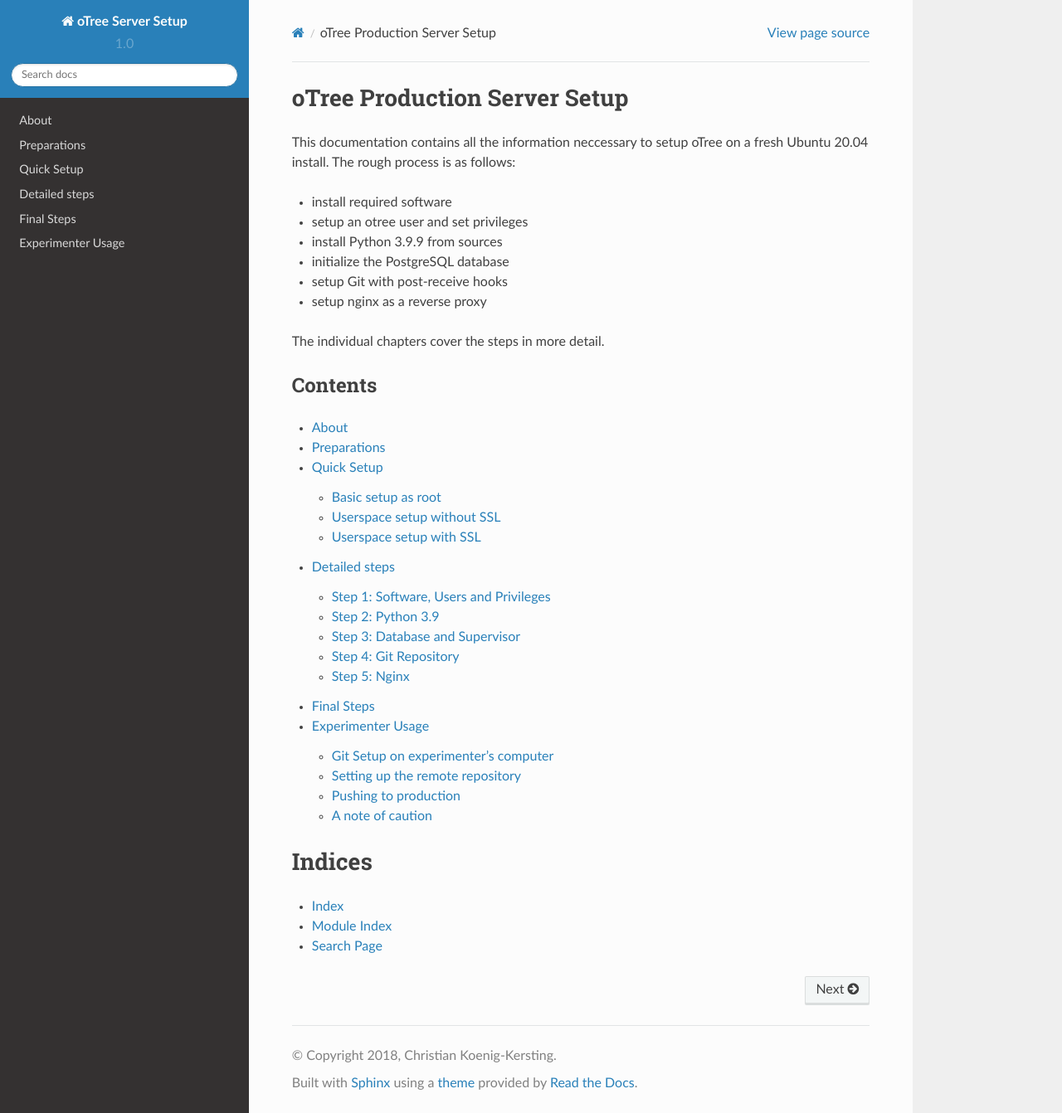
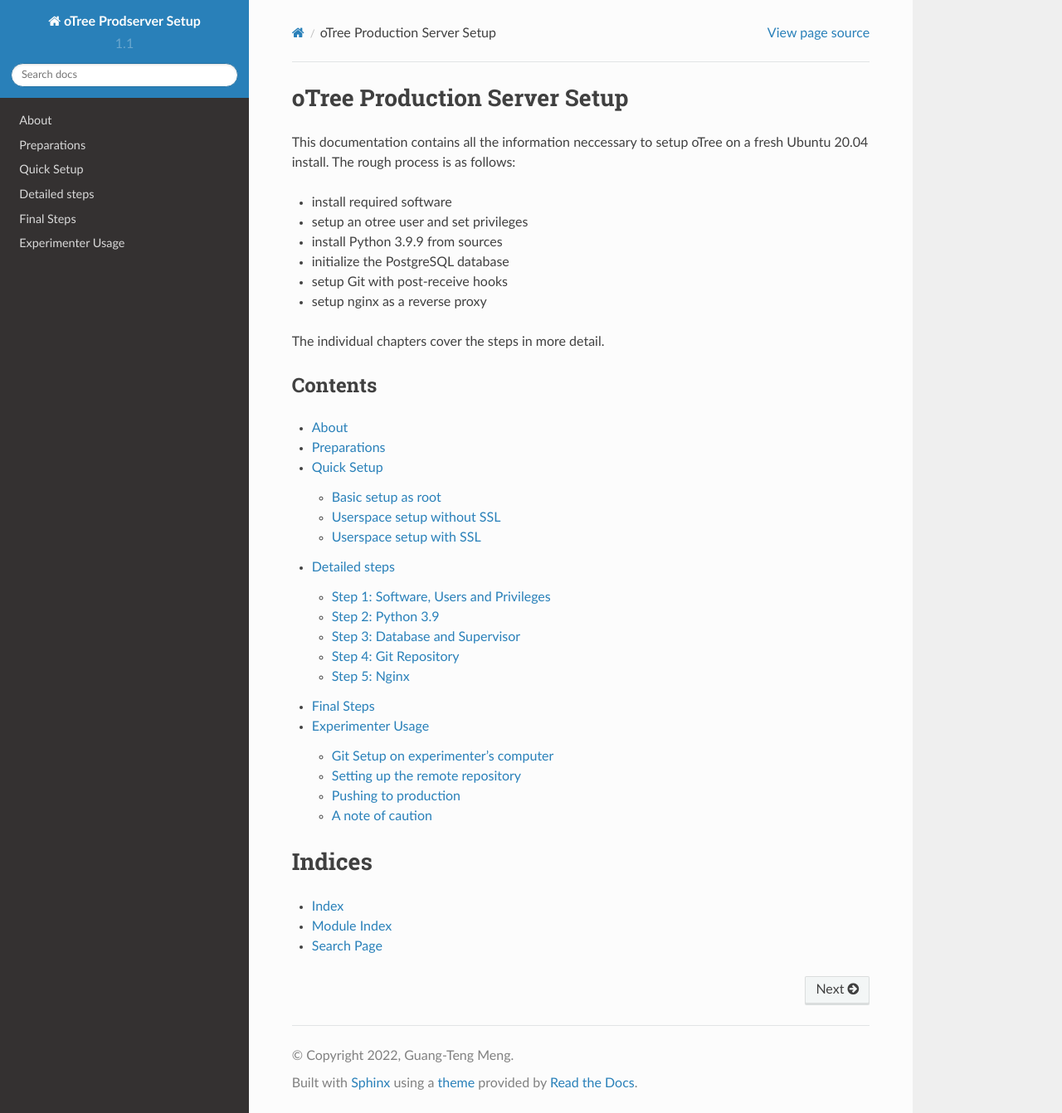
Before and after one commit to GuangtengMeng/otree-prodserver-setup, a Sphinx documentation site: the page built from source/index.rst, in a window 1280 px wide and 1342 px high. Shown: the whole window at 83% size. Built offline with Sphinx 7.4.7 and the Read the Docs theme 2.0.0, drawn with Linux system fonts in a browser that asks for light colours.

Commit message:
updated conf.py

```diff
--- a/source/conf.py
+++ b/source/conf.py
@@ -19,12 +19,12 @@
 
 # -- Project information -----------------------------------------------------
 
-project = 'oTree Server Setup'
-copyright = '2018, Christian Koenig-Kersting'
-author = 'Christian Koenig-Kersting'
+project = 'oTree Prodserver Setup'
+copyright = '2022, Guang-Teng Meng'
+author = 'Guang-Teng Meng'
 
 # The short X.Y version
-version = '1.0'
+version = '1.1'
 # The full version, including alpha/beta/rc tags
 release = ''
 
```
